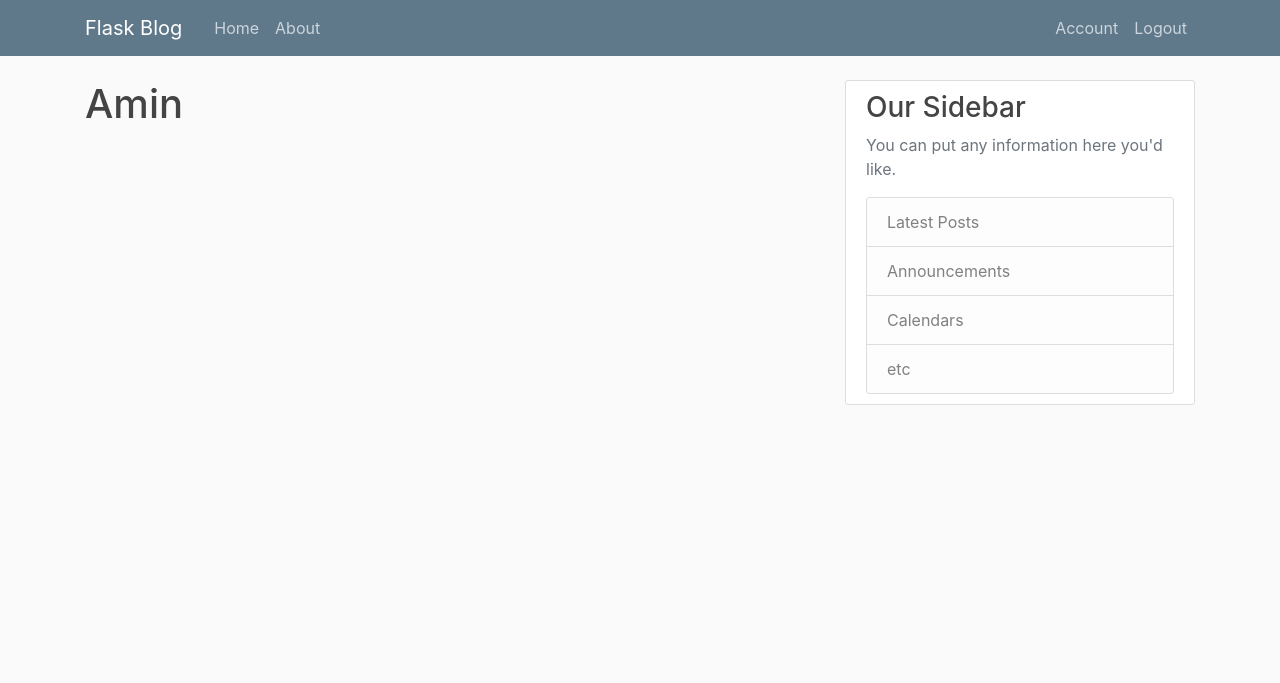
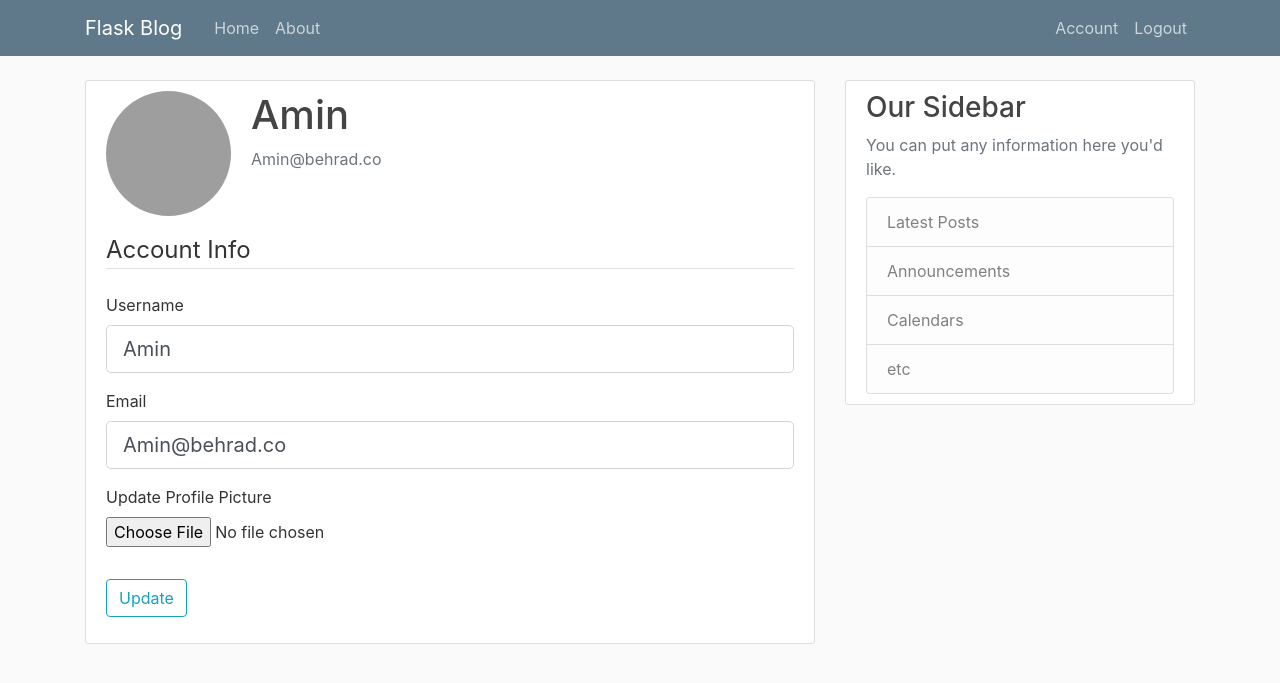
Before and after one commit to behradco/Flask_Blog, a Flask app: page /account in a window 1280 px wide. Shown: the top 683 px of the page. Run offline with Flask 2, Linux system fonts and the light colour scheme; a user stored in the database is signed in; some libraries are stand-ins or nearby versions; grey boxes are pictures that could not be loaded.

Commit message:
Getting Started Templates Forms and User Input Database with Flask-SQLAlchemy Package Structure User Authentication

```diff
--- a/app.py
+++ b/app.py
@@ -1,4 +1,4 @@
 from base import app
 
-if __name__ == '__main__':
+if __name__ == "__main__":
     app.run()
--- a/base/__init__.py
+++ b/base/__init__.py
@@ -6,7 +6,7 @@ from flask_login import LoginManager
 app = Flask(__name__)
 
 app.config["SECRET_KEY"] = "da807d45fe597024e301da7b7426c0a3"
-app.config['SQLALCHEMY_DATABASE_URI'] = 'sqlite:///site.db'
+app.config["SQLALCHEMY_DATABASE_URI"] = "sqlite:///site.db"
 db = SQLAlchemy(app)
 
 with app.app_context():
@@ -14,7 +14,7 @@ with app.app_context():
 
 bcrypt = Bcrypt(app)
 login_manager = LoginManager(app)
-login_manager.login_view = 'login'
-login_manager.login_message_category = 'info'
+login_manager.login_view = "login"
+login_manager.login_message_category = "info"
 
 from base import routes
--- a/base/forms.py
+++ b/base/forms.py
@@ -1,4 +1,6 @@
 from flask_wtf import FlaskForm
+from flask_wtf.file import FileField, FileAllowed
+from flask_login import current_user
 from wtforms import StringField, PasswordField, SubmitField, BooleanField
 from wtforms.validators import DataRequired, Length, Email, EqualTo, ValidationError
 from base.models import User
@@ -30,3 +32,23 @@ class Login(FlaskForm):
     password = PasswordField('Password', validators=[DataRequired()])
     remember = BooleanField('Remember Me')
     submit = SubmitField('Login')
+
+class Update(FlaskForm):
+    username = StringField('Username',
+                           validators=[DataRequired(), Length(min=2, max=20)])
+    email = StringField('Email',
+                        validators=[DataRequired(), Email()])
+    picture = FileField('Update Profile Picture', validators=[FileAllowed(['jpg', 'png'])])
+    submit = SubmitField('Update')
+
+    def validate_username(self, username):
+        if username.data != current_user.username:
+            user = User.query.filter_by(username=username.data).first()
+            if user:
+                raise ValidationError('That username is taken. Please choose a different one.')
+
+    def validate_email(self, email):
+        if email.data != current_user.email:
+            user = User.query.filter_by(email=email.data).first()
+            if user:
+                raise ValidationError('That email is taken. Please choose a different one.')
--- a/base/routes.py
+++ b/base/routes.py
@@ -1,69 +1,99 @@
+import os
+import secrets
+from PIL import Image
 from base import app, db, bcrypt
 from flask import render_template, url_for, redirect, flash, request
-from base.forms import Registration, Login
+from base.forms import Registration, Login, Update
 from base.models import User, Post
 from flask_login import login_user, current_user, logout_user, login_required
 
 posts = [
     {
-        'author': 'Corey Schafer',
-        'title': 'Blog Post 1',
-        'content': 'First post content',
-        'date_posted': 'April 20, 2018'
+        "author": "Corey Schafer",
+        "title": "Blog Post 1",
+        "content": "First post content",
+        "date_posted": "April 20, 2018"
     },
     {
-        'author': 'Jane Doe',
-        'title': 'Blog Post 2',
-        'content': 'Second post content',
-        'date_posted': 'April 21, 2018'
+        "author": "Jane Doe",
+        "title": "Blog Post 2",
+        "content": "Second post content",
+        "date_posted": "April 21, 2018"
     }
 ]
 
-@app.route('/')
+@app.route("/")
 def main():
     return render_template("main.html", posts=posts)
 
-@app.route('/about')
+@app.route("/about")
 def about():
     return render_template("about.html", title="About")
 
-@app.route("/register", methods=['GET', 'POST'])
+@app.route("/register", methods=["GET", "POST"])
 def register():
     if current_user.is_authenticated:
-        return redirect(url_for('home'))
+        return redirect(url_for("home"))
     form = Registration()
     if form.validate_on_submit():
-        hashed_password = bcrypt.generate_password_hash(form.password.data).decode('utf-8')
+        hashed_password = bcrypt.generate_password_hash(form.password.data).decode("utf-8")
         user = User(username=form.username.data, email=form.email.data, password=hashed_password)
         db.session.add(user)
         db.session.commit()
-        flash('Your account has been created! You are now able to log in', 'success')
-        return redirect(url_for('login'))
-    return render_template('register.html', title='Register', form=form)
+        flash("Your account has been created! You are now able to log in", "success")
+        return redirect(url_for("login"))
+    return render_template("register.html", title="Register", form=form)
 
 
-@app.route("/login", methods=['GET', 'POST'])
+@app.route("/login", methods=["GET", "POST"])
 def login():
     if current_user.is_authenticated:
-        return redirect(url_for('main'))
+        return redirect(url_for("main"))
     form = Login()
     if form.validate_on_submit():
         user = User.query.filter_by(email=form.email.data).first()
         if user and bcrypt.check_password_hash(user.password, form.password.data):
             login_user(user, remember=form.remember.data)
-            next_page = request.args.get('next')
-            return redirect(next_page) if next_page else redirect(url_for('main'))
+            next_page = request.args.get("next")
+            return redirect(next_page) if next_page else redirect(url_for("main"))
         else:
-            flash('Login Unsuccessful. Please check email and password', 'danger')
-    return render_template('login.html', title='Login', form=form)
+            flash("Login Unsuccessful. Please check email and password", "danger")
+    return render_template("login.html", title="Login", form=form)
 
 @app.route("/logout")
 def logout():
     logout_user()
-    return redirect(url_for('main'))
+    return redirect(url_for("main"))
 
+def save_picture(form_picture):
+    random_hex = secrets.token_hex(8)
+    _, f_ext = os.path.splitext(form_picture.filename)
+    picture_fn = random_hex + f_ext
+    picture_path = os.path.join(app.root_path, "static/content", picture_fn)
 
-@app.route("/account")
+    output_size = (128, 128)
+    i = Image.open(form_picture)
+    i.thumbnail(output_size)
+    i.save(picture_path)
+
+    return picture_fn
+
+@app.route("/account", methods=["GET", "POST"])
 @login_required
 def account():
-    return render_template('account.html', title='Account')
+    form = Update()
+    if form.validate_on_submit():
+        if form.picture.data:
+            picture_file = save_picture(form.picture.data)
+            current_user.image_file = picture_file
+        current_user.username = form.username.data
+        current_user.email = form.email.data
+        db.session.commit()
+        flash("Your account has been updated!", "success")
+        return redirect(url_for("account"))
+    elif request.method == "GET":
+        form.username.data = current_user.username
+        form.email.data = current_user.email
+    image_file = url_for("static", filename="content/" + current_user.image_file)
+    return render_template("account.html", title="Account",
+                           image_file=image_file, form=form)
--- a/base/templates/account.html
+++ b/base/templates/account.html
@@ -1,4 +1,57 @@
 {% extends "layout.html" %}
 {% block content %}
-    <h1>{{ current_user.username }}</h1>
+    <div class="content-section">
+      <div class="media">
+        <img class="rounded-circle account-img" src="{{ image_file }}">
+        <div class="media-body">
+          <h2 class="account-heading">{{ current_user.username }}</h2>
+          <p class="text-secondary">{{ current_user.email }}</p>
+        </div>
+      </div>
+        <form method="POST" action="" enctype="multipart/form-data">
+            {{ form.hidden_tag() }}
+            <fieldset class="form-group">
+                <legend class="border-bottom mb-4">Account Info</legend>
+                <div class="form-group">
+                    {{ form.username.label(class="form-control-label") }}
+
+                    {% if form.username.errors %}
+                        {{ form.username(class="form-control form-control-lg is-invalid") }}
+                        <div class="invalid-feedback">
+                            {% for error in form.username.errors %}
+                                <span>{{ error }}</span>
+                            {% endfor %}
+                        </div>
+                    {% else %}
+                        {{ form.username(class="form-control form-control-lg") }}
+                    {% endif %}
+                </div>
+                <div class="form-group">
+                    {{ form.email.label(class="form-control-label") }}
+                    {% if form.email.errors %}
+                        {{ form.email(class="form-control form-control-lg is-invalid") }}
+                        <div class="invalid-feedback">
+                            {% for error in form.email.errors %}
+                                <span>{{ error }}</span>
+                            {% endfor %}
+                        </div>
+                    {% else %}
+                        {{ form.email(class="form-control form-control-lg") }}
+                    {% endif %}
+                </div>
+                <div class="form-group">
+                    {{ form.picture.label() }}
+                    {{ form.picture(class="form-control-file") }}
+                    {% if form.picture.errors %}
+                        {% for error in form.picture.errors %}
+                            <span class="text-danger">{{ error }}</span>
+                        {% endfor %}
+                    {% endif %}
+                </div>
+            </fieldset>
+            <div class="form-group">
+                {{ form.submit(class="btn btn-outline-info") }}
+            </div>
+        </form>
+    </div>
 {% endblock content %}
```
Also changed, not shown: instance/site.db.
